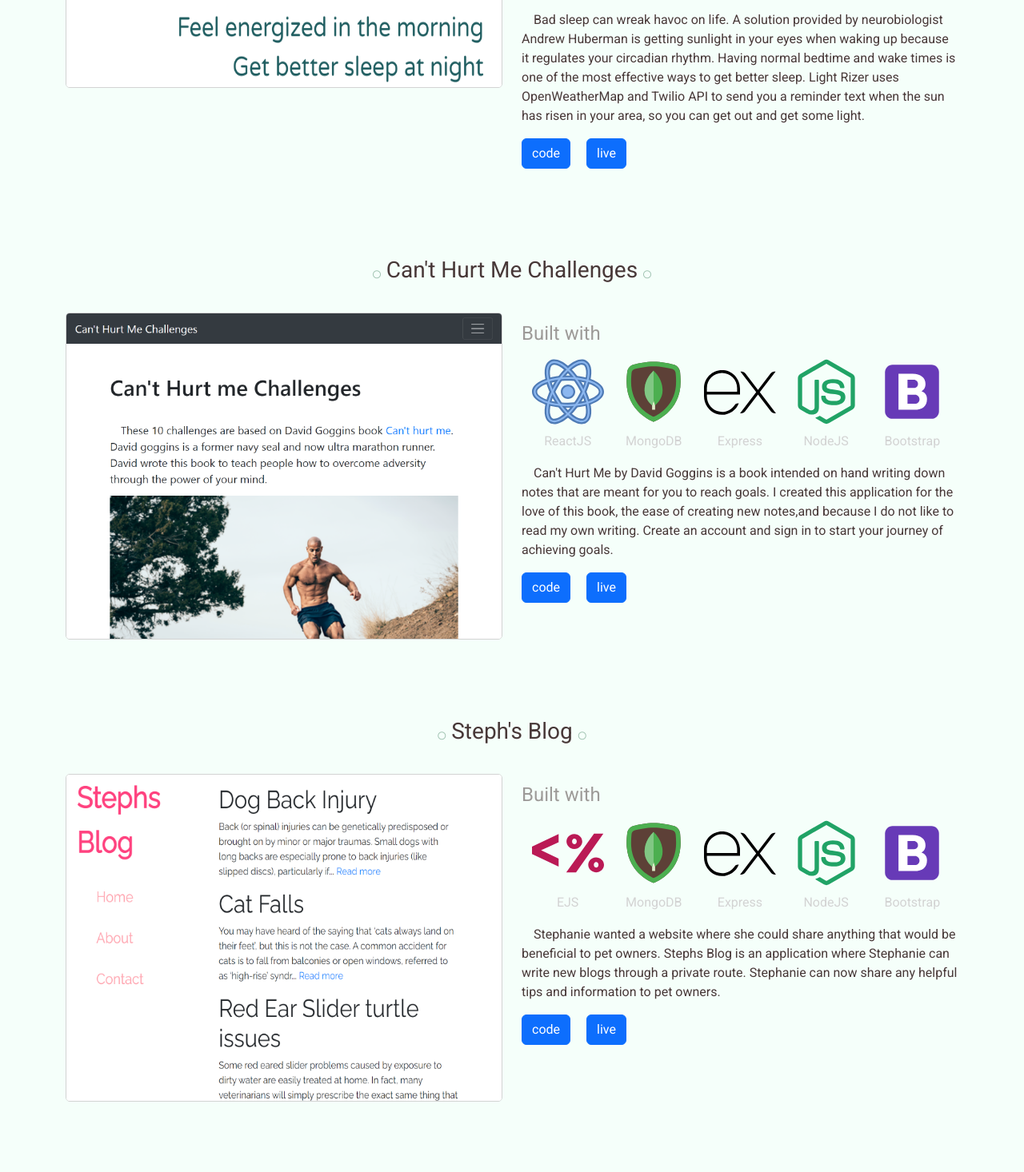
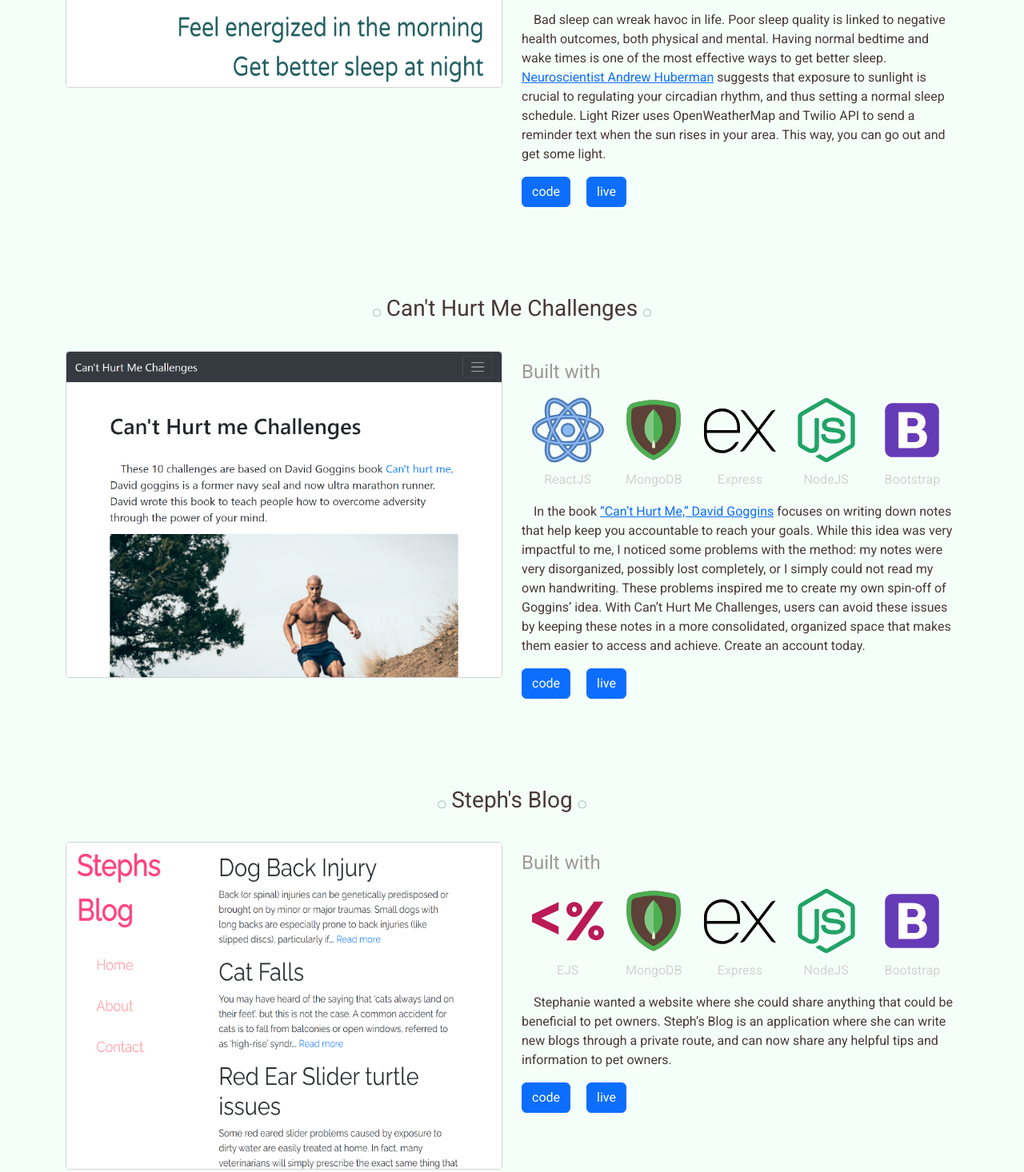
Before and after one commit to rickyalatorre/rickyalatorre.github.io, a plain HTML site: page index.html in a window 1280 px wide. Shown: the part 973-2439 px from the top of the page at 80% size. Drawn offline with nearby package versions, Linux system fonts and the light colour scheme.

Commit message:
Re-write project summaries

```diff
--- a/index.html
+++ b/index.html
@@ -150,11 +150,12 @@
           </div>
         </div>
         <p class='project-description'>
-          Bad sleep can wreak havoc on life. A solution provided by neurobiologist Andrew Huberman is getting
-          sunlight in your eyes when waking up because it regulates your circadian rhythm. Having normal bedtime
-          and wake times is one of the most effective ways to get better sleep. Light Rizer uses OpenWeatherMap
-          and Twilio API to send you a reminder text when the sun has risen in your area, so you can get out
-          and get some light.
+Bad sleep can wreak havoc in life. Poor sleep quality is linked to negative health outcomes, both physical and
+mental. Having normal bedtime and wake times is one of the most effective ways to get better sleep.
+<a href="https://hubermanlab.com/about/">Neuroscientist Andrew Huberman</a> suggests that exposure to sunlight is crucial
+to regulating your circadian rhythm, and thus setting a normal sleep schedule. Light Rizer uses
+OpenWeatherMap and Twilio API to send a reminder text when the sun rises in your area. This way, you can go out
+and get some light.
         </p>
         <div class='center'>
           <a href='' target="_blank"> <button type="button" class="btn btn-primary">code</button></a>
@@ -202,9 +203,12 @@
           </div>
         </div>
         <p class='project-description'>
-          Can't Hurt Me by David Goggins is a book intended on hand writing down notes that are meant for you to reach goals.
-          I created this application for the love of this book, the ease of creating new notes,and because I
-          do not like to read my own writing. Create an account and sign in to start your journey of achieving goals.
+In the book <a href="https://www.amazon.com/Cant-Hurt-Me-Master-Your/dp/1544512287">“Can’t Hurt Me,” David Goggins</a> focuses
+on writing down notes that help keep you accountable to reach your goals. While this idea was very impactful to me, I noticed
+some problems with the method: my notes were very disorganized, possibly lost completely, or I simply could not read my own
+handwriting. These problems inspired me to create my own spin-off of Goggins’ idea. With Can’t Hurt Me Challenges, users can
+avoid these issues by keeping these notes in a more consolidated, organized space that makes them easier to access and achieve.
+Create an account today.
         </p>
         <div class='center'>
           <a href='https://github.com/rickyalatorre/Cant-Hurt-Me' target="_blank"> <button type="button" class="btn btn-primary">code</button></a>
@@ -253,10 +257,9 @@
           </div>
         </div>
         <p class='project-description'>
-          Stephanie wanted a website where she could share anything that would be beneficial to pet owners.
-          Stephs Blog is an application where Stephanie can write new blogs through a private route. Stephanie
-          can now share any helpful tips and information to pet owners.
-
+          Stephanie wanted a website where she could share anything that could be beneficial to pet owners. Steph’s Blog
+          is an application where she can write new blogs through a private route, and can now share any helpful tips and
+          information to pet owners.
         </p>
         <div class='center'>
           <a href="https://github.com/rickyalatorre/Stephs-Blog" target="_blank">
@@ -313,7 +316,7 @@
         </div>
         <p class='project-description'>
           AA construction needed a simple website to showcase their work. I created a website that was easy to navigate,
-          highlight their type of work,and allow AA construction to recieve emails from clients via EmailJS.
+          able to highlight their type of work, and allowed AA construction to receive emails from clients via EmailJS.
         </p>
         <div class='center'>
           <a href="https://github.com/rickyalatorre/aaconstruction" target="_blank">
```
